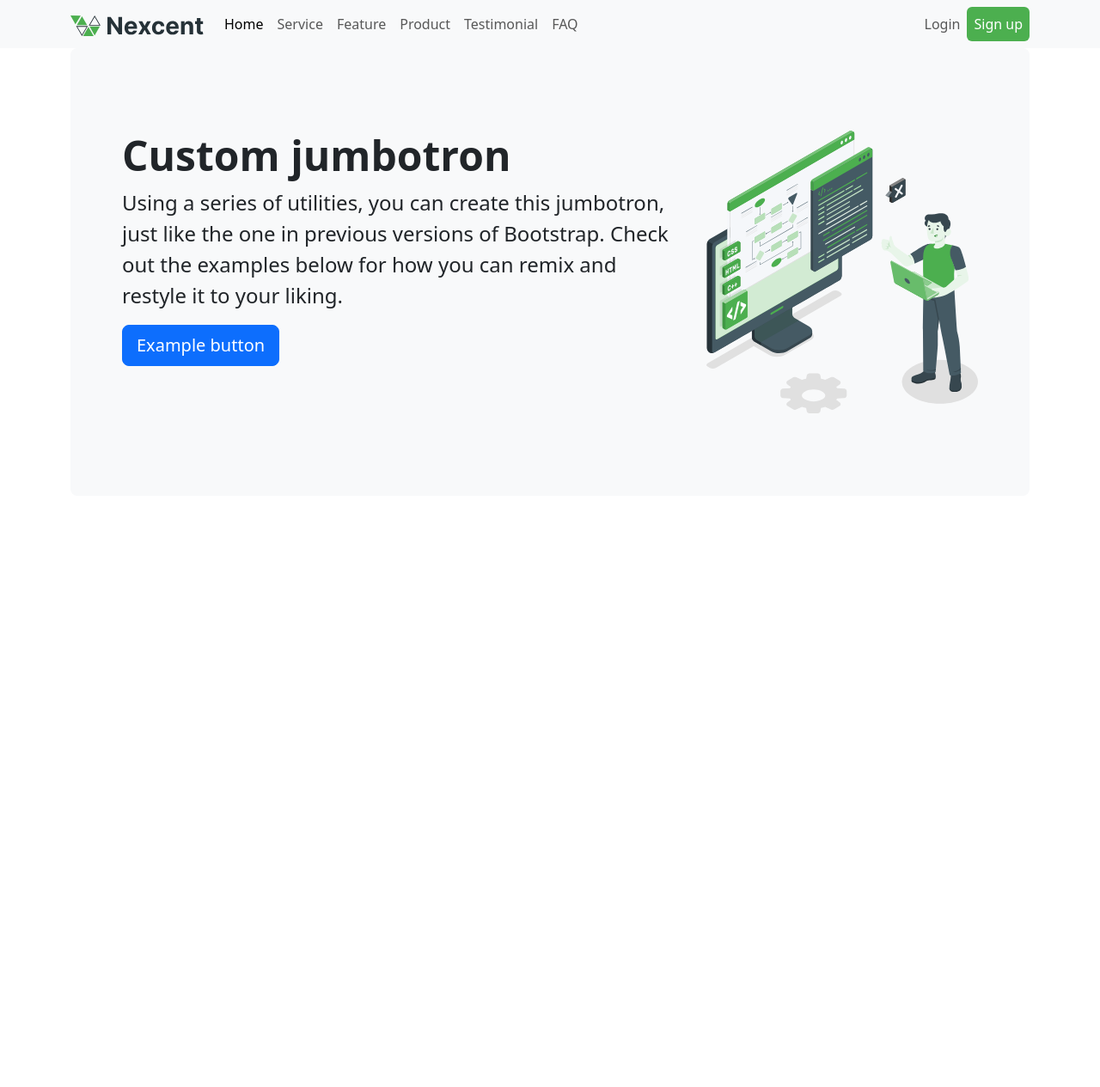
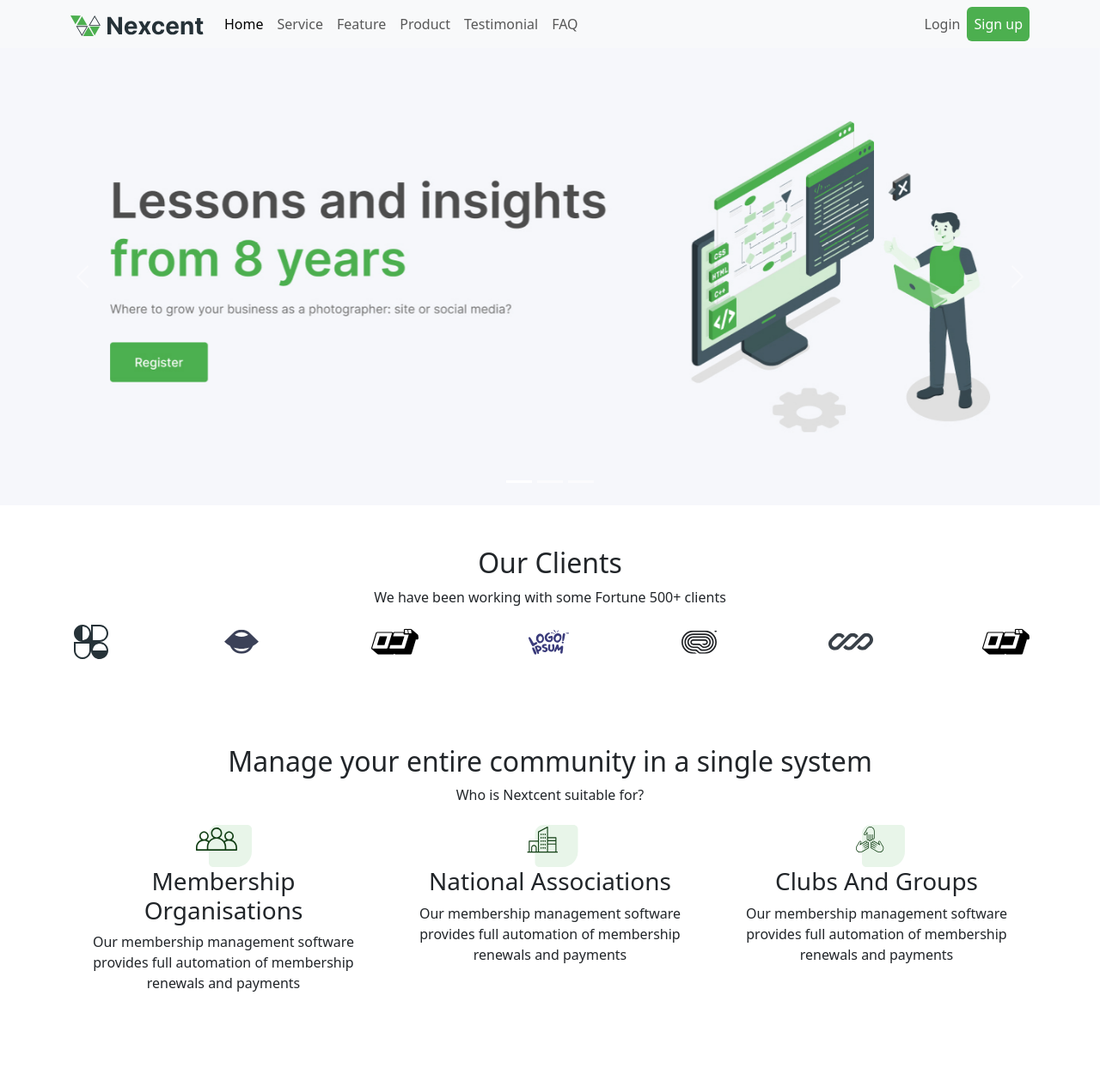
Before and after one commit to lucianorp/layout-bootstrap-senai, a plain HTML site: page index.html in a window 1280 px wide. Shown: the top 1265 px of the page at 86% size. Before the commit the page ends 800 px from the top, so only its background shows below. Drawn offline with nearby package versions, Linux system fonts and the light colour scheme.

Commit message:
style:formatacao bootstrap

```diff
--- a/index.html
+++ b/index.html
@@ -60,23 +60,125 @@
     </header>
 
     <main>
-        <section class="banner">
+        <section class="banner-full">
+            <div id="carouselExampleIndicators" class="carousel slide">
+                <div class="carousel-indicators">
+                    <button type="button" data-bs-target="#carouselExampleIndicators" data-bs-slide-to="0"
+                        class="active" aria-current="true" aria-label="Slide 1"></button>
+                    <button type="button" data-bs-target="#carouselExampleIndicators" data-bs-slide-to="1"
+                        aria-label="Slide 2"></button>
+                    <button type="button" data-bs-target="#carouselExampleIndicators" data-bs-slide-to="2"
+                        aria-label="Slide 3"></button>
+                </div>
+                <div class="carousel-inner">
+                    <div class="carousel-item active">
+                        <img src="images/banner-full.jpg" class="d-block w-100" alt="...">
+                    </div>
+                    <div class="carousel-item">
+                        <img src="images/banner-full.jpg" class="d-block w-100" alt="...">
+                    </div>
+                    <div class="carousel-item">
+                        <img src="images/banner-full.jpg" class="d-block w-100" alt="...">
+                    </div>
+                </div>
+                <button class="carousel-control-prev" type="button" data-bs-target="#carouselExampleIndicators"
+                    data-bs-slide="prev">
+                    <span class="carousel-control-prev-icon" aria-hidden="true"></span>
+                    <span class="visually-hidden">Previous</span>
+                </button>
+                <button class="carousel-control-next" type="button" data-bs-target="#carouselExampleIndicators"
+                    data-bs-slide="next">
+                    <span class="carousel-control-next-icon" aria-hidden="true"></span>
+                    <span class="visually-hidden">Next</span>
+                </button>
+            </div>
+        </section>
+
+        <section class="clients py-5">
+            <h2 class="text-center">Our Clients</h2>
+            <p class="text-center">We have been working with some Fortune 500+ clients</p>
             <div class="container">
-                <div class="p-5 mb-4 bg-body-tertiary rounded-3">
+                <div class="d-flex justify-content-between">
+                    <div>
+                        <img src="images/clients/Logo.svg" alt="logo">
+                    </div>
+                    <div>
+                        <img src="images/clients/Logo-1.svg" alt="logo">
+                    </div>
+                    <div>
+                        <img src="images/clients/Logo-2.svg" alt="logo">
+                    </div>
+                    <div>
+                        <img src="images/clients/Logo-3.svg" alt="logo">
+                    </div>
+                    <div>
+                        <img src="images/clients/Logo-4.svg" alt="logo">
+                    </div>
+                    <div>
+                        <img src="images/clients/Logo-5.svg" alt="logo">
+                    </div>
+                    <div>
+                        <img src="images/clients/Logo-6.svg" alt="logo">
+                    </div>
+                </div>
+            </div>
+        </section>
+        <!-- fim: section clients -->
+
+        <section class="community py-5">
+            <h2 class="text-center">Manage your entire community in a single system</h2>
+            <p class="text-center">Who is Nextcent suitable for?</p>
+            <div class="container">
+                <div class="row">
+                    <div class="col-md-4 text-center">
+                        <img src="images/icons/Icon.svg" alt="icone">
+                        <h3>Membership Organisations</h3>
+                        <p>Our membership management software provides full automation of membership renewals and payments</p>
+                    </div>
+                    <div class="col-md-4 text-center">
+                        <img src="images/icons/Icon-1.svg" alt="icone">
+                        <h3>National Associations</h3>
+                        <p>Our membership management software provides full automation of membership renewals and payments</p>
+                    </div>
+                    <div class="col-md-4 text-center">
+                        <img src="images/icons/Icon-2.svg" alt="icone">
+                        <h3>Clubs And Groups</h3>
+                        <p>Our membership management software provides full automation of membership renewals and payments</p>
+                    </div>
+                </div>
+            </div>
+
+        </section>
+
+        <section class="pixelgrade">
+            <div class="container">
+                <div class="p-5 mb-4 rounded-3">
                     <div class="container-fluid py-5">
                         <div class="row">
+                            <div class="col-md-4">
+                                <img src="images/image-pixelgrade.png" alt="imagem da seção pixelgrade" class="img-fluid">
+                            </div>
                             <div class="col-md-8">
-                                <h1 class="display-5 fw-bold">Custom jumbotron</h1>
-                                <p class="fs-4">Using a series of utilities, you can create this jumbotron, just like
-                                    the
-                                    one in previous versions of Bootstrap. Check out the examples below for how you can
-                                    remix and restyle it to your liking.</p>
-                                <button class="btn btn-primary btn-lg" type="button">Example button</button>
+                                <h4 class="display-5">The unseen of spending three years at Pixelgrade</h4>
+                                <p>Lorem ipsum dolor sit amet, consectetur adipiscing elit. Sed sit amet justo ipsum. Sed accumsan quam vitae est varius fringilla. Pellentesque placerat vestibulum lorem sed porta. Nullam mattis tristique iaculis. Nullam pulvinar sit amet risus pretium auctor. Etiam quis massa pulvinar, aliquam quam vitae, tempus sem. Donec elementum pulvinar odio.</p>
+                                <button class="btn btn-lg green-btn" type="button">Learn More</button>
                             </div>
-                            <div class="col-md-4">
-                                <img src="images/banner-img.svg" alt="imagem do banner destaque" class="img-fluid">
-                            </div>
+
                         </div>
+                    </div>
+                </div>
+            </div>
+        </section>
+
+
+        <section class="big-numbers">
+            <div class="container">
+                <div class="col-md-6">
+
+                </div>
+                <div class="col-md-6">
+                    <div class="container-fluid">
+
                     </div>
                 </div>
             </div>
```
Also changed, not shown: images/banner-full.jpg (added), images/clients/Logo-1.svg (added), images/clients/Logo-2.svg (added), images/clients/Logo-3.svg (added), images/clients/Logo-4.svg (added), images/clients/Logo-5.svg (added), images/clients/Logo-6.svg (added), images/clients/Logo.svg (added), images/icons/Icon-1.svg (added), images/icons/Icon-2.svg (added), images/icons/Icon.svg (added), images/icons/helping-icon-1.png (added), images/icons/helping-icon-2.png (added), images/icons/helping-icon-3.png (added), 2 more files.
